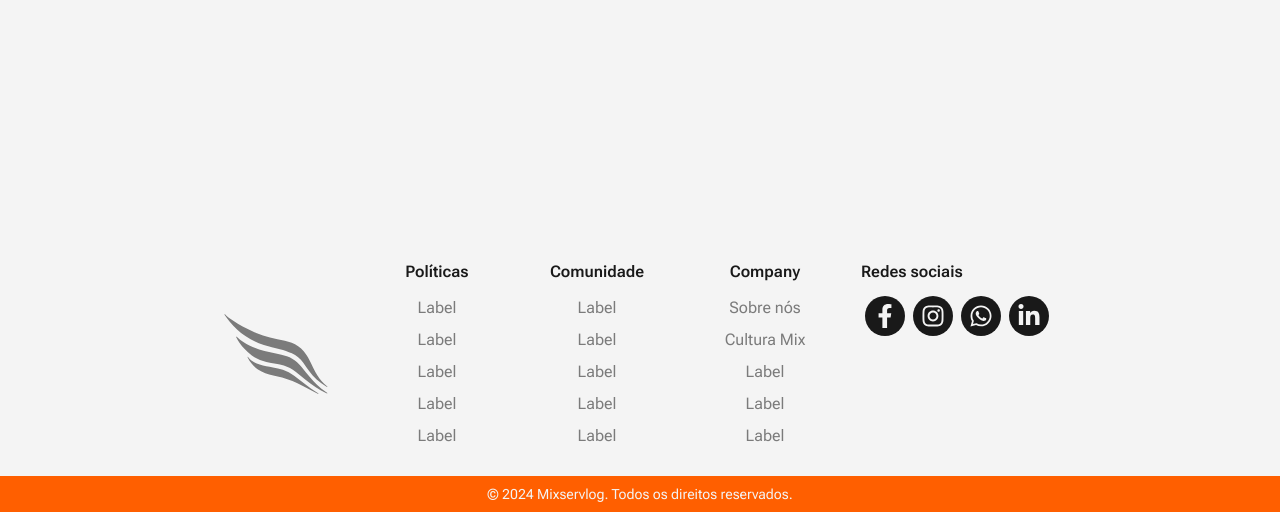
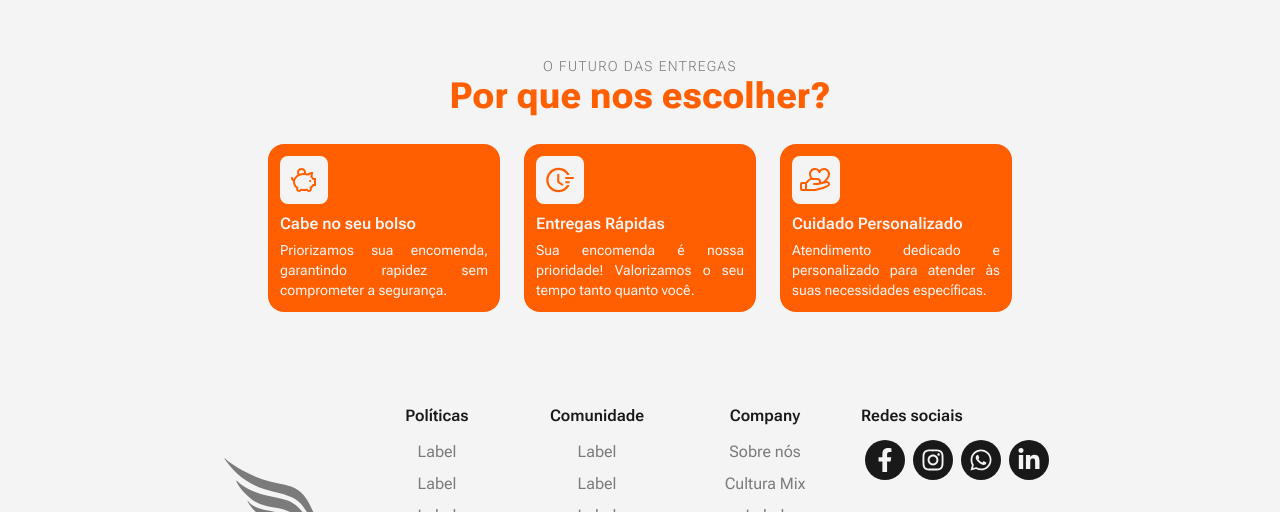
Before and after one commit to Mix-Logg/mix-site, a Next.js app: page / in a window 1280 px wide. Shown: the part 749-1261 px from the top of the page. Built offline with nearby package versions, Linux system fonts and the light colour scheme.

Commit message:
FEAT: Por que nos escolher

```diff
--- /dev/null
+++ b/@types/whyChooseUs/index.ts
@@ -0,0 +1,4 @@
+interface WhyChooseUsProps {
+    title: string;
+    paragraph: string;
+  }
--- a/app/page.tsx
+++ b/app/page.tsx
@@ -1,3 +1,5 @@
+import Title from "../components/Title";
+import WhyChooseUs from "../components/WhyChooseUs";
 import Banner from "../layouts/bannerHome";
 import Footer from "../layouts/footer";
 import Header from "../layouts/header";
@@ -45,6 +47,29 @@ export default function Home() {
         <div className="h-screen">
           <Banner />
         </div>
+        <div className="-mt-40">
+          <Title
+            title="Por que nos escolher?"
+            subtitle="O futuro das entregas"
+          />
+          <div className="md:flex items-center justify-center overflow-x-scroll  overflow-y-hidden  md:overflow-hidden">
+            <div className="flex md:gap-6 gap-3">
+
+            <WhyChooseUs
+              title="Cabe no seu bolso"
+              paragraph="Priorizamos sua encomenda, garantindo rapidez sem comprometer a segurança."
+            />
+            <WhyChooseUs
+              title="Entregas Rápidas"
+              paragraph="Sua encomenda é nossa prioridade! Valorizamos o seu tempo tanto quanto você."
+            />
+            <WhyChooseUs
+              title="Cuidado Personalizado"
+              paragraph="Atendimento dedicado e personalizado para atender às suas necessidades específicas."
+            />
+            </div>
+          </div>
+        </div>
       </Wrapper>
       <Footer />
     </>
--- /dev/null
+++ b/components/WhyChooseUs/index.tsx
@@ -0,0 +1,54 @@
+"use client";
+import React from "react";
+import { AiOutlineFieldTime } from "react-icons/ai";
+import { FadeIn, FadeInStagger } from "../Animations/FadeIn";
+import { HiOutlineExclamation } from "react-icons/hi";
+import { LiaPiggyBankSolid } from "react-icons/lia";
+import { PiHandHeart } from "react-icons/pi";
+export default function WhyChooseUs({ title, paragraph }: WhyChooseUsProps) {
+  let icon,
+    invalidTitle = false;
+
+  switch (title) {
+    case "Cabe no seu bolso":
+      icon = (
+        <LiaPiggyBankSolid className="h-6 w-6 text-primary md:h-8 md:w-8" />
+      );
+      break;
+    case "Entregas Rápidas":
+      icon = (
+        <AiOutlineFieldTime className="h-6 w-6 text-primary md:h-8 md:w-8" />
+      );
+      break;
+    case "Cuidado Personalizado":
+      icon = <PiHandHeart className="h-6 w-6 text-primary md:h-8 md:w-8" />;
+
+      break;
+
+    default:
+      icon = (
+        <HiOutlineExclamation className="h-6 w-6 text-red-600 md:h-8 md:w-8" />
+      );
+      invalidTitle = true;
+      break;
+  }
+  return (
+    <FadeIn>
+      <div className="">
+        <div className="rounded-2xl bg-primary p-3">
+          <div className="inline-flex rounded-lg bg-complement1 p-2">
+            {icon}
+          </div>
+          <div className="mt-2 flex flex-col gap-1">
+            <p className="text-base font-semibold text-complement1">
+              {invalidTitle ? "Título inválido" : title}
+            </p>
+            <p className="w-52 text-justify text-sm font-normal text-complement1">
+              {invalidTitle ? "Título inválido" : paragraph}
+            </p>
+          </div>
+        </div>
+      </div>
+    </FadeIn>
+  );
+}
```
